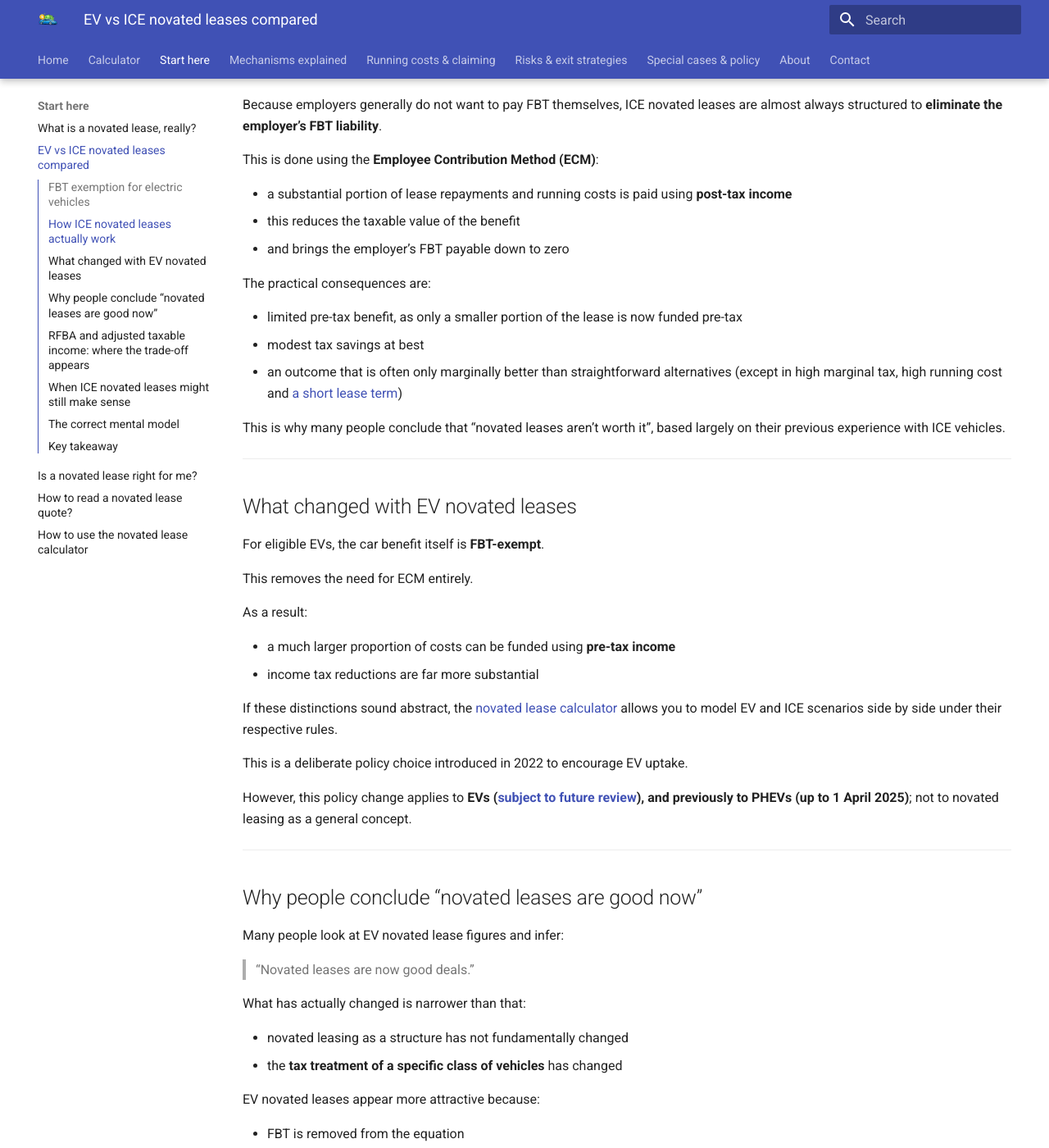
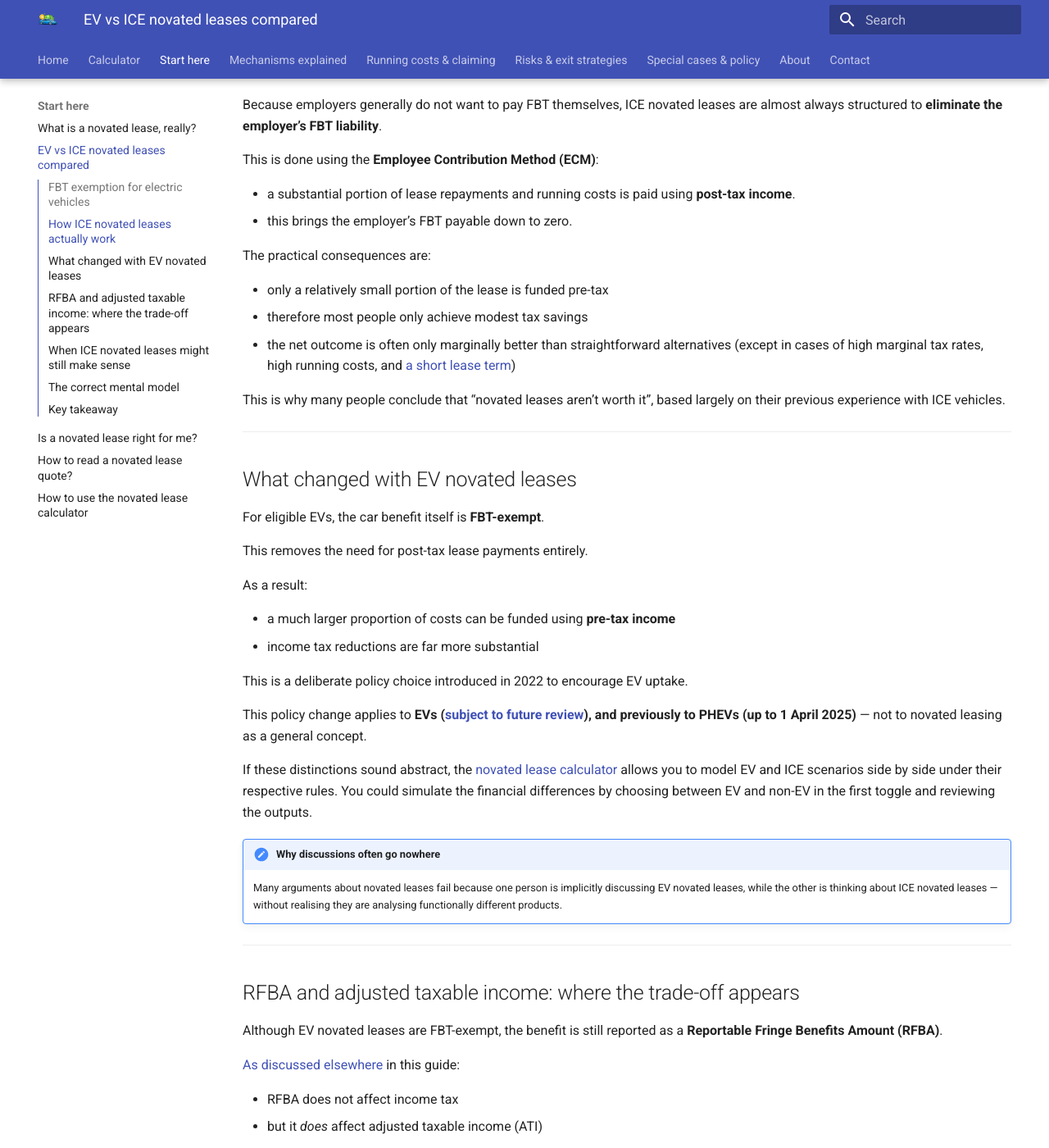
Before and after one commit to novatedlease/novatedlease.github.io, an MkDocs documentation site: the page built from docs/start-here/ev-vs-ice-compared.md, in a window 1280 px wide and 1400 px high, scrolled down 924 px. Shown: the whole window at 82% size. Built offline with MkDocs 1.6.1 and Material for MkDocs 9.7.7, drawn with Linux system fonts in a browser that asks for light colours; some of the changed text lies outside the part shown.

Commit message:
Articles general wording improvement

```diff
--- a/docs/start-here/ev-vs-ice-compared.md
+++ b/docs/start-here/ev-vs-ice-compared.md
@@ -8,7 +8,7 @@
 
 While both arrangements are called “novated leases”, **they operate under fundamentally different tax mechanics**, and therefore behave very differently in practice.
 
-Failing to separate the two leads to poor comparisons and misleading conclusions. It also explains why many comments confidently assert that “novated leases are never worth it”, often based on outdated experience with novated leases for ICE vehicles and without any awareness of the FBT exemption that applies to eligible EVs.
+Failing to separate the two leads to a conflation of the pros and cons of novated leasing. It also explains why many comments confidently assert that “novated leases are never worth it”, often based on outdated experience with novated leases for ICE vehicles and without any awareness of the FBT exemption that applies to eligible EVs.
 
 ---
 
@@ -20,7 +20,7 @@
 - **Plug-in hybrid EVs** were also FBT-exempt prior to 1 April 2025, with all pre-existing leases grandfathered until the end of their term.
 - **ICE (petrol and diesel cars)** novated leases are not exempt.
 
-This is not a minor technicality. It fundamentally changes how much of the vehicle’s cost can be funded using pre-tax income. FBT exemption produces cost differences of **thousands of dollars per year**.
+This is not a minor technicality. It fundamentally changes how much of the vehicle’s cost can be funded using pre-tax income. In most cases, FBT exemption produces cost differences of **thousands of dollars per year**.
 
 ---
 
@@ -32,15 +32,14 @@
 
 This is done using the **Employee Contribution Method (ECM)**:
 
-- a substantial portion of lease repayments and running costs is paid using **post-tax income**
-- this reduces the taxable value of the benefit
-- and brings the employer’s FBT payable down to zero
+- a substantial portion of lease repayments and running costs is paid using **post-tax income**.
+- this brings the employer’s FBT payable down to zero.
 
 The practical consequences are:
 
-- limited pre-tax benefit, as only a smaller portion of the lease is now funded pre-tax
-- modest tax savings at best
-- an outcome that is often only marginally better than straightforward alternatives (except in high marginal tax, high running cost and [a short lease term](../risks/lease-length-and-risk.md#one-year-is-best-rule-of-thumb-when-fbt-applies))
+- only a relatively small portion of the lease is funded pre-tax
+- therefore most people only achieve modest tax savings
+- the net outcome is often only marginally better than straightforward alternatives (except in cases of high marginal tax rates, high running costs, and [a short lease term](../risks/lease-length-and-risk.md#one-year-is-best-rule-of-thumb-when-fbt-applies))
 
 This is why many people conclude that “novated leases aren’t worth it”, based largely on their previous experience with ICE vehicles.
 
@@ -50,42 +49,21 @@
 
 For eligible EVs, the car benefit itself is **FBT-exempt**.
 
-This removes the need for ECM entirely.
+This removes the need for post-tax lease payments entirely.
 
 As a result:
 
 - a much larger proportion of costs can be funded using **pre-tax income**
 - income tax reductions are far more substantial
 
-If these distinctions sound abstract, the [novated lease calculator](../calculator/index.md) allows you to model EV and ICE scenarios side by side under their respective rules.
-
 This is a deliberate policy choice introduced in 2022 to encourage EV uptake.
 
-However, this policy change applies to **EVs ([subject to future review](../special-and-policy/ev-fbt-exemption-review-timing.md)), and previously to PHEVs (up to 1 April 2025)**; not to novated leasing as a general concept.
+This policy change applies to **EVs ([subject to future review](../special-and-policy/ev-fbt-exemption-review-timing.md)), and previously to PHEVs (up to 1 April 2025)** — not to novated leasing as a general concept.
 
----
-
-## Why people conclude “novated leases are good now”
-
-Many people look at EV novated lease figures and infer:
-
-> “Novated leases are now good deals.”
-
-What has actually changed is narrower than that:
-
-- novated leasing as a structure has not fundamentally changed
-- the **tax treatment of a specific class of vehicles** has changed
-
-EV novated leases appear more attractive because:
-
-- FBT is removed from the equation
-- more costs are funded with pre-tax income
-- income tax reductions become much more significant
-
-ICE vehicles continue to operate under the original rules.
+If these distinctions sound abstract, the [novated lease calculator](../calculator/index.md) allows you to model EV and ICE scenarios side by side under their respective rules. You could simulate the financial differences by choosing between EV and non-EV in the first toggle and reviewing the outputs.
 
 !!! note "Why discussions often go nowhere"
-    Many arguments about novated leases fail because one person is implicitly discussing EV novated leases, while the other is thinking about ICE novated leases — without realising they are analysing different products.
+    Many arguments about novated leases fail because one person is implicitly discussing EV novated leases, while the other is thinking about ICE novated leases — without realising they are analysing functionally different products.
 
 ---
 
@@ -105,7 +83,7 @@
   cheaper lease, but often higher adjusted taxable income (and therefore worse outcomes for means-tested subsidies)
 
 - **ICE novated leases**:
-  costlier lease, but typically no RFBA and hence a smaller impact on adjusted taxable income (often better means-tested benefits)
+  costlier lease, but typically no RFBA (once structured with post-tax payment) and hence a smaller impact on adjusted taxable income (often better means-tested benefits)
 
 As a general observation, the take-home pay benefit of an EV novated lease often outweighs the reduction in means-tested subsidies. However, this is highly dependent on individual circumstances and should always be calculated rather than assumed. You can model the **net outcome** — including income tax savings, RFBA effects, and opportunity cost — using the [novated lease calculator](../calculator/index.md).
 
```
Also changed, not shown: other parts of docs/start-here/ev-vs-ice-compared.md (+1 -1 lines), docs/costs-and-savings/false-saving-example.md (+15 -20 lines), docs/start-here/how-to-read-a-novated-lease-quote.md (+27 -17 lines), docs/start-here/is-it-worth-it.md (+20 -18 lines), docs/start-here/use-nl-calculator.md (+21 -16 lines), docs/start-here/what-is-novated-lease.md (+14 -13 lines).
